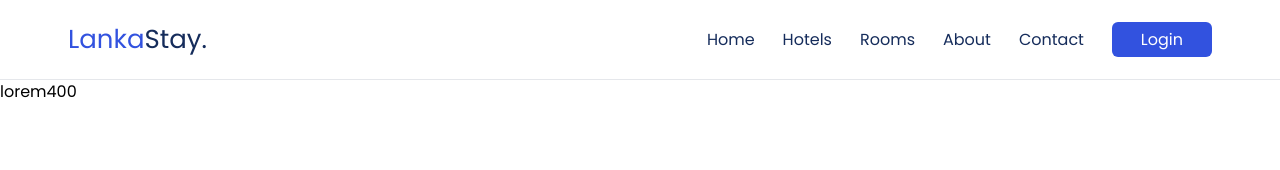
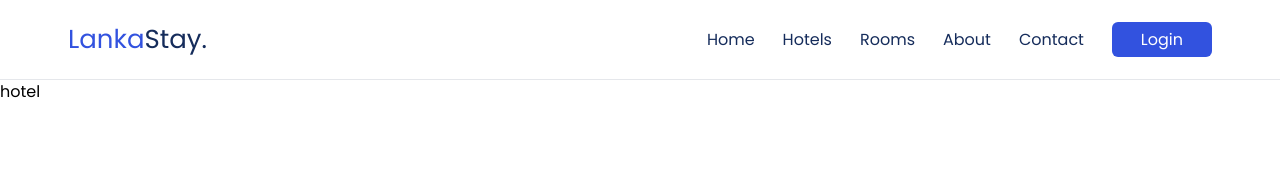
Before and after one commit to Oloyglobal/hotel-website, a React (Vite) app: page /hotels in a window 1280 px wide. Shown: the top 170 px of the page. Built offline with nearby package versions, Linux system fonts and the light colour scheme.

Commit message:
update hotel page

```diff
--- a/src/pages/Hotels.jsx
+++ b/src/pages/Hotels.jsx
@@ -2,7 +2,7 @@ import React from 'react'
 
 const Hotels = () => {
   return (
-    <div>lorem400</div>
+    <div>hotel</div>
   )
 }
 
```
